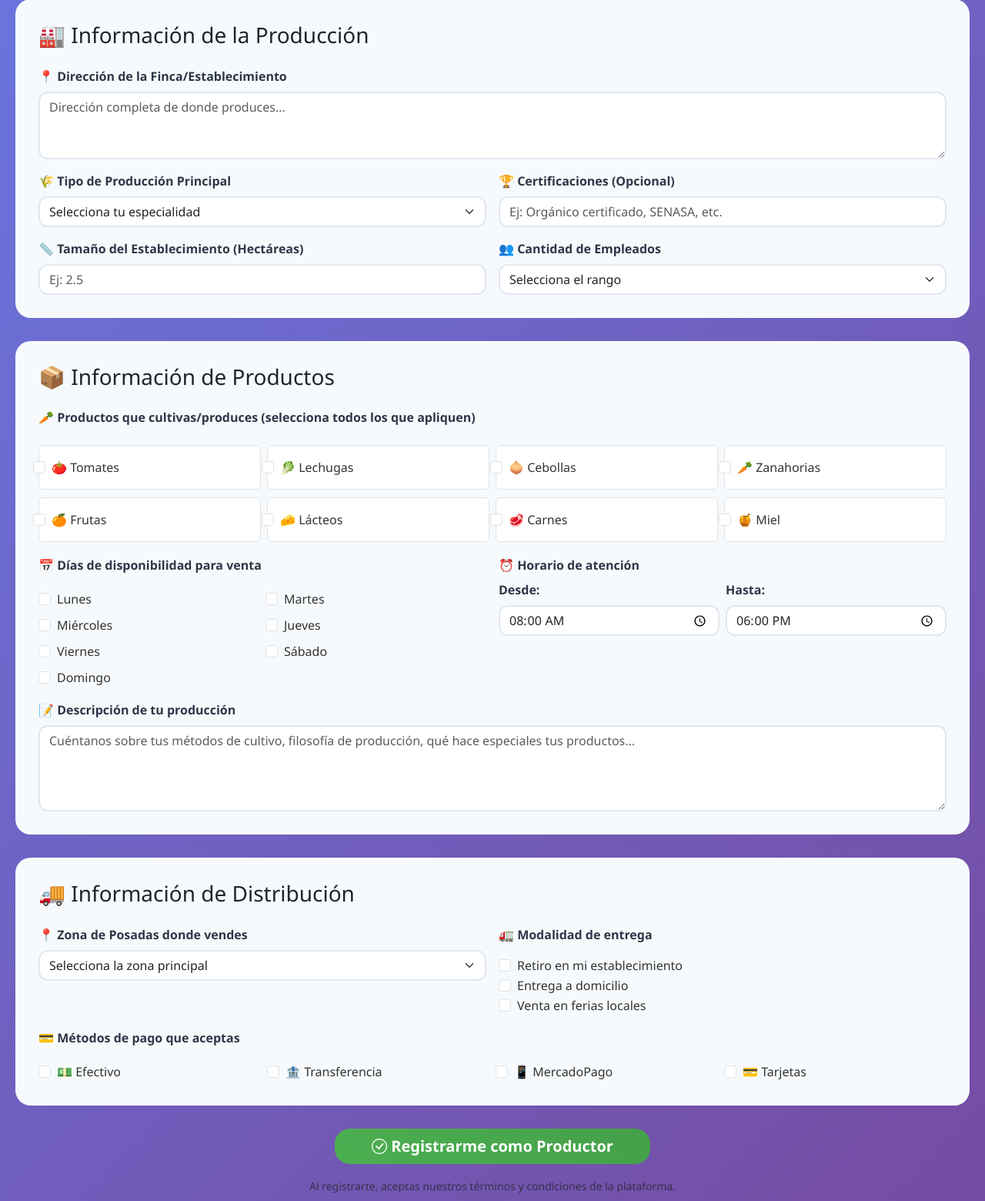
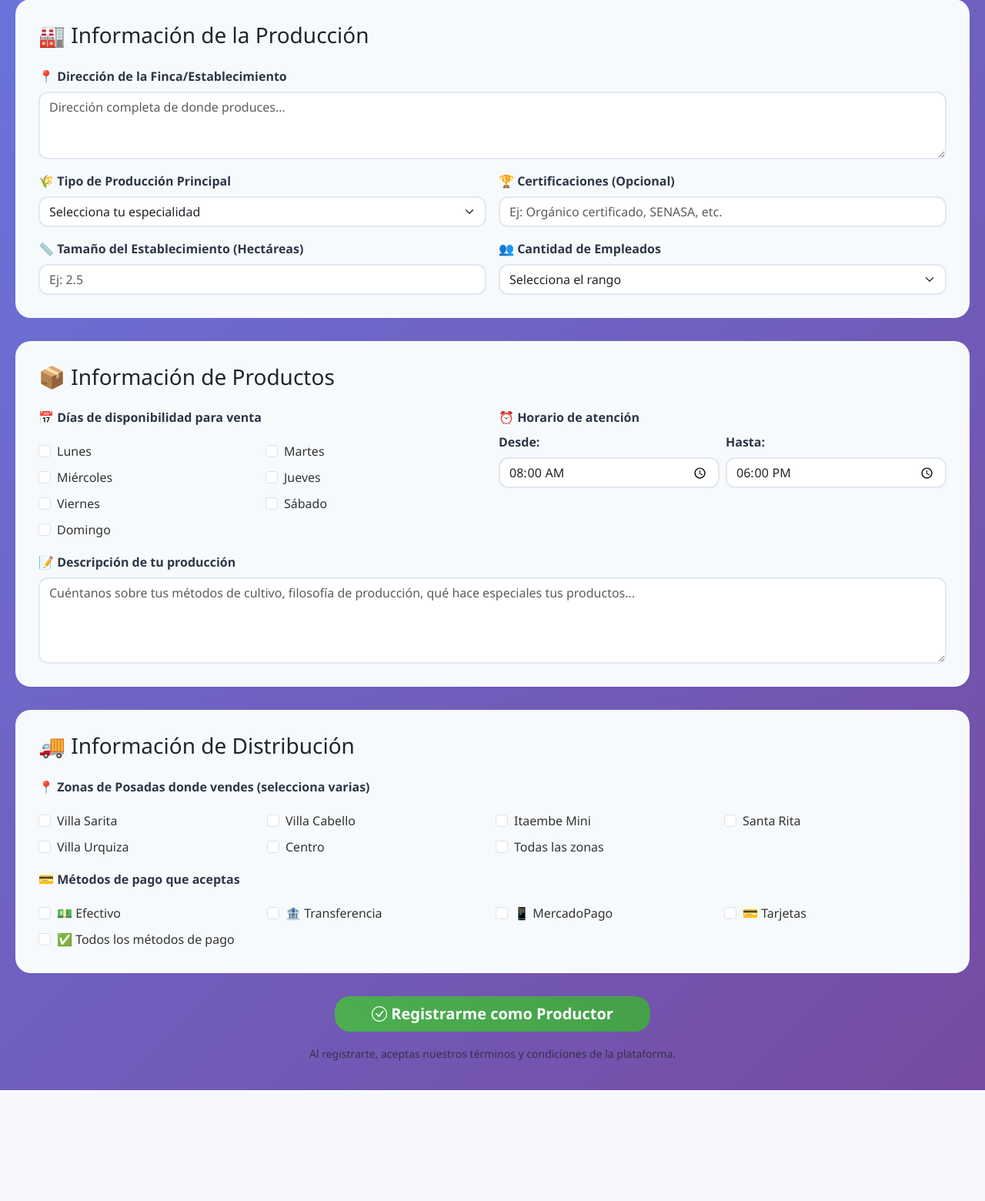
Before and after one commit to RafaGimenez26/Hackathon-Software, a PHP site: page /registro.php in a window 1280 px wide. Shown: the part 693-2253 px from the top of the page at 77% size. After the commit the page ends 2109 px from the top, so only its background shows below. Run offline with PHP 8.4, Linux system fonts and the light colour scheme.

```diff
--- a/mispedidos.php
+++ b/mispedidos.php
@@ -31,7 +31,7 @@
       <!-- Carrito de compras -->
             <div class="card mb-4">
                 <div class="card-header bg-light">
-                    <h4 class="mb-0"><i class="bi bi-cart3"></i> Carrito de Compras</h4>
+                    <h4 class="mb-0"><i class="bi bi-cart3"></i> Carrito de Pedido</h4>
                 </div>
                 <div class="card-body">
                     <!-- Item del carrito -->
@@ -87,7 +87,7 @@
                             <h4 class="mb-2">Total: $4.800</h4>
                             <p class="mb-3">2 productos de 2 productores diferentes</p>
                             <button class="btn btn-light btn-lg">
-                                <i class="bi bi-credit-card"></i> Proceder al Pago
+                                <i class="bi bi-basket"></i> Reservar
                             </button>
                         </div>
                     </div>
--- a/registro.php
+++ b/registro.php
@@ -27,9 +27,9 @@
     <!-- CONTENIDO DE REGISTRO -->
     <div>
       <h2 class="tab-title">Únete a Nuestra Comunidad de Productores</h2>
-      <!-- contenido completo de la sección registro -->
+
+      <!-- Información Personal -->
       <div class="form-section">
-
         <h3 class="mb-4 text-dark">📝 Información Personal</h3>
         <div class="row g-3">
           <div class="col-md-6">
@@ -51,6 +51,7 @@
         </div>
       </div>
 
+      <!-- Información de la Producción -->
       <div class="form-section">
         <h3 class="mb-4 text-dark">🏭 Información de la Producción</h3>
         <div class="row g-3">
@@ -92,62 +93,10 @@
         </div>
       </div>
 
+      <!-- Información de Productos -->
       <div class="form-section">
         <h3 class="mb-4 text-dark">📦 Información de Productos</h3>
         <div class="row g-3">
-                    <div class="col-12">
-                        <label class="form-label">🥕 Productos que cultivas/produces (selecciona todos los que apliquen)</label>
-                        <div class="row g-2 mt-2">
-                            <div class="col-md-3">
-                                <div class="form-check p-3 bg-white rounded border">
-                                    <input class="form-check-input" type="checkbox" id="tomates">
-                                    <label class="form-check-label" for="tomates">🍅 Tomates</label>
-                                </div>
-                            </div>
-                            <div class="col-md-3">
-                                <div class="form-check p-3 bg-white rounded border">
-                                    <input class="form-check-input" type="checkbox" id="lechugas">
-                                    <label class="form-check-label" for="lechugas">🥬 Lechugas</label>
-                                </div>
-                            </div>
-                            <div class="col-md-3">
-                                <div class="form-check p-3 bg-white rounded border">
-                                    <input class="form-check-input" type="checkbox" id="cebollas">
-                                    <label class="form-check-label" for="cebollas">🧅 Cebollas</label>
-                                </div>
-                            </div>
-                            <div class="col-md-3">
-                                <div class="form-check p-3 bg-white rounded border">
-                                    <input class="form-check-input" type="checkbox" id="zanahorias">
-                                    <label class="form-check-label" for="zanahorias">🥕 Zanahorias</label>
-                                </div>
-                            </div>
-                            <div class="col-md-3">
-                                <div class="form-check p-3 bg-white rounded border">
-                                    <input class="form-check-input" type="checkbox" id="frutas">
-                                    <label class="form-check-label" for="frutas">🍊 Frutas</label>
-                                </div>
-                            </div>
-                            <div class="col-md-3">
-                                <div class="form-check p-3 bg-white rounded border">
-                                    <input class="form-check-input" type="checkbox" id="lacteos">
-                                    <label class="form-check-label" for="lacteos">🧀 Lácteos</label>
-                                </div>
-                            </div>
-                            <div class="col-md-3">
-                                <div class="form-check p-3 bg-white rounded border">
-                                    <input class="form-check-input" type="checkbox" id="carnes">
-                                    <label class="form-check-label" for="carnes">🥩 Carnes</label>
-                                </div>
-                            </div>
-                            <div class="col-md-3">
-                                <div class="form-check p-3 bg-white rounded border">
-                                    <input class="form-check-input" type="checkbox" id="miel">
-                                    <label class="form-check-label" for="miel">🍯 Miel</label>
-                                </div>
-                            </div>
-                        </div>
-                    </div>
           <div class="col-md-6">
             <label class="form-label">📅 Días de disponibilidad para venta</label>
             <div class="row g-2 mt-1">
@@ -215,39 +164,58 @@
         </div>
       </div>
 
+      <!-- Información de Distribución -->
       <div class="form-section">
         <h3 class="mb-4 text-dark">🚚 Información de Distribución</h3>
         <div class="row g-3">
-                    <div class="col-md-6">
-                        <label class="form-label">📍 Zona de Posadas donde vendes</label>
-                        <select class="form-select">
-                            <option>Selecciona la zona principal</option>
-                            <option>Villa Sarita</option>
-                            <option>Villa Cabello</option>
-                            <option>Itaembe Mini</option>
-                            <option>Santa Rita</option>
-                            <option>Villa Urquiza</option>
-                            <option>Centro</option>
-                            <option>Todas las zonas</option>
-                        </select>
+          <div class="col-12">
+            <label class="form-label">📍 Zonas de Posadas donde vendes (selecciona varias)</label>
+            <div class="row g-2 mt-1">
+              <div class="col-md-3">
+                <div class="form-check">
+                  <input class="form-check-input" type="checkbox" id="sarita">
+                  <label class="form-check-label" for="sarita">Villa Sarita</label>
                 </div>
-                    <div class="col-md-6">
-                        <label class="form-label">🚛 Modalidad de entrega</label>
-                        <div class="mt-2">
+              </div>
+              <div class="col-md-3">
                 <div class="form-check">
-                                <input class="form-check-input" type="checkbox" id="retiro">
-                                <label class="form-check-label" for="retiro">Retiro en mi establecimiento</label>
+                  <input class="form-check-input" type="checkbox" id="cabello">
+                  <label class="form-check-label" for="cabello">Villa Cabello</label>
                 </div>
+              </div>
+              <div class="col-md-3">
                 <div class="form-check">
-                                <input class="form-check-input" type="checkbox" id="domicilio">
-                                <label class="form-check-label" for="domicilio">Entrega a domicilio</label>
+                  <input class="form-check-input" type="checkbox" id="itaembe">
+                  <label class="form-check-label" for="itaembe">Itaembe Mini</label>
                 </div>
+              </div>
+              <div class="col-md-3">
                 <div class="form-check">
-                                <input class="form-check-input" type="checkbox" id="feria">
-                                <label class="form-check-label" for="feria">Venta en ferias locales</label>
+                  <input class="form-check-input" type="checkbox" id="santarita">
+                  <label class="form-check-label" for="santarita">Santa Rita</label>
+                </div>
+              </div>
+              <div class="col-md-3">
+                <div class="form-check">
+                  <input class="form-check-input" type="checkbox" id="urquiza">
+                  <label class="form-check-label" for="urquiza">Villa Urquiza</label>
+                </div>
+              </div>
+              <div class="col-md-3">
+                <div class="form-check">
+                  <input class="form-check-input" type="checkbox" id="centro">
+                  <label class="form-check-label" for="centro">Centro</label>
+                </div>
+              </div>
+              <div class="col-md-3">
+                <div class="form-check">
+                  <input class="form-check-input" type="checkbox" id="todas">
+                  <label class="form-check-label" for="todas">Todas las zonas</label>
                 </div>
               </div>
             </div>
+          </div>
+
           <div class="col-12">
             <label class="form-label">💳 Métodos de pago que aceptas</label>
             <div class="row g-2 mt-1">
@@ -275,11 +243,18 @@
                   <label class="form-check-label" for="tarjeta">💳 Tarjetas</label>
                 </div>
               </div>
+              <div class="col-md-3">
+                <div class="form-check">
+                  <input class="form-check-input" type="checkbox" id="todos">
+                  <label class="form-check-label" for="todos">✅ Todos los métodos de pago</label>
+                </div>
+              </div>
             </div>
           </div>
         </div>
       </div>
 
+      <!-- Botón -->
       <div class="text-center">
         <button class="btn btn-primary-custom btn-lg px-5">
           <i class="bi bi-check-circle"></i> Registrarme como Productor
```
Also changed, not shown: index.php (+4 -4 lines). Lines whose indentation alone changed are shown as unchanged.
